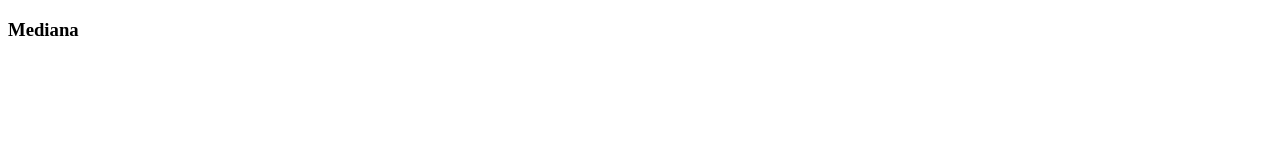
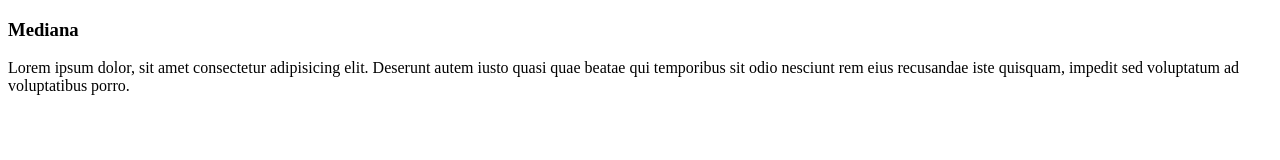
Before and after one commit to MauricioSelfene/mate, a plain HTML site: page mediana.html in a window 1280 px wide. Drawn offline with Linux system fonts and the light colour scheme.

Commit message:
se agrego parrafo de prueba

```diff
--- a/mediana.html
+++ b/mediana.html
@@ -8,6 +8,7 @@
 </head>
 <body>
     <h3>Mediana</h3>
+    <p>Lorem ipsum dolor, sit amet consectetur adipisicing elit. Deserunt autem iusto quasi quae beatae qui temporibus sit odio nesciunt rem eius recusandae iste quisquam, impedit sed voluptatum ad voluptatibus porro.</p>
 
     <script src="./mediana.js"></script>
 </body>
```
